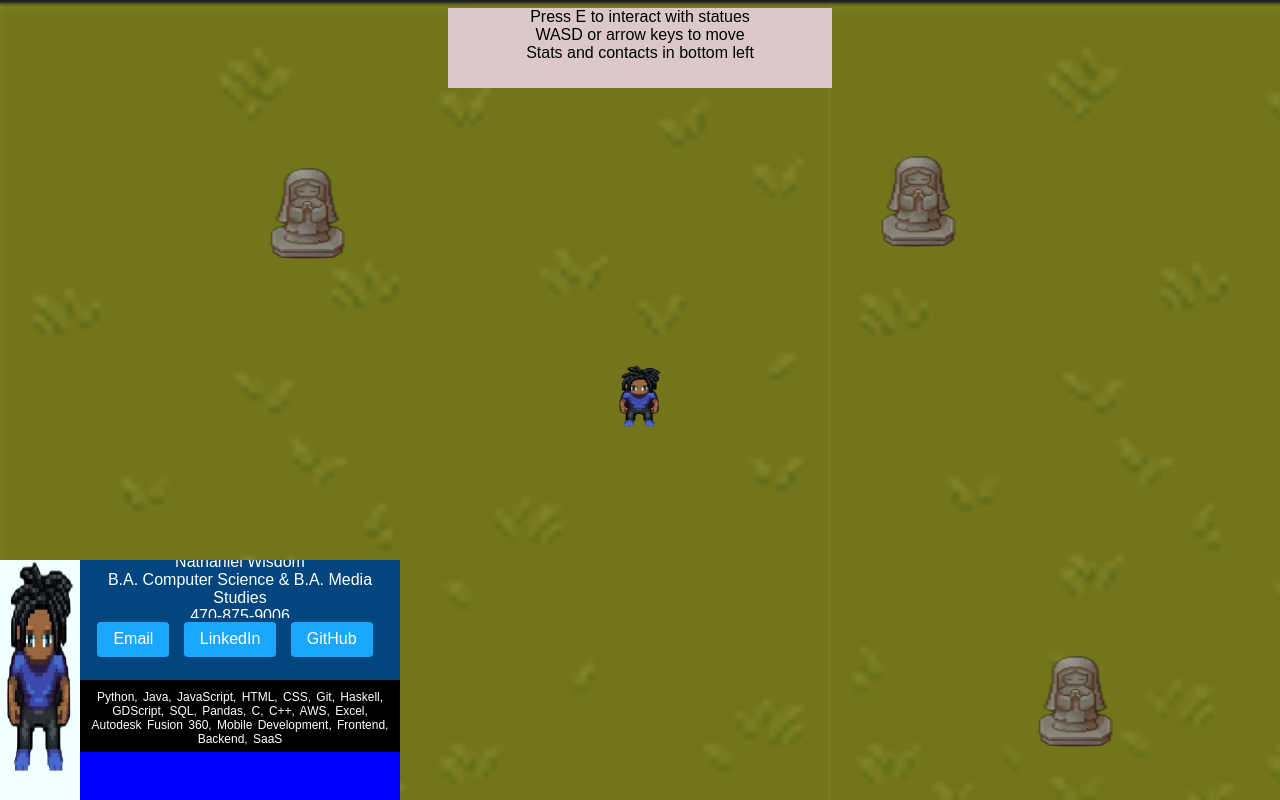
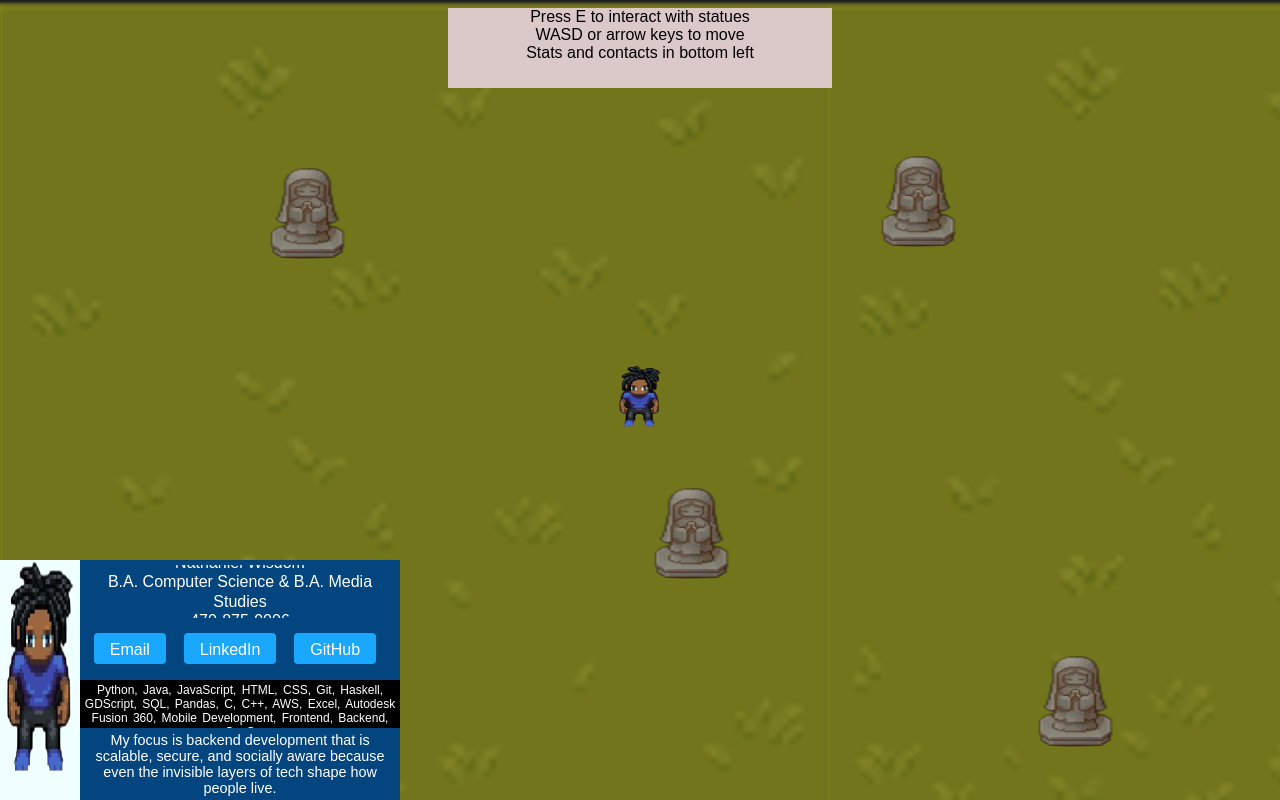
Before and after one commit to NathanielWisdom/GamePortfolio, a plain HTML site: page index.html in a window 1280 px wide. Drawn offline with Linux system fonts and the light colour scheme.

Commit message:
fininished version as of 7/14

```diff
--- a/config.js
+++ b/config.js
@@ -25,19 +25,23 @@ export const projects = [
         id: 'laundry-app',
         title: 'Pomona Laundry App',
         description: 'Centralized laundry intelligence app for Pomona College laundry',
-        link: '',
+        link: 'https://github.com/bgizaw/laundry-app-react-native',
         image: 'assets/StatueImg.png',
         x: window.innerWidth * 0.80,   // 57.3% of screen width
         y: window.innerHeight * 0.81,  // 23.1% of screen height
         width: 100,
         height: 100
+    },
+    {
+        id: 'resume',
+        title: 'Master Resume',
+        description: 'Live Link to my consistently updated master resume',
+        link: 'https://docs.google.com/document/d/1CMZXSwNGHI7rJfJBr1GsKPOzQclv-gMF/edit?usp=sharing&ouid=109188050300561817816&rtpof=true&sd=true',
+        image: 'assets/StatueImg.png',
+        x: window.innerWidth * 0.5,   // 50% of screen width
+        y: window.innerHeight * 0.6,  // 50% of screen height
+        width: 100,
+        height: 100
     }
+
 ];
-
-export const skills = ['Python', 'JavaScript', 'CSS', 'HTML',
-
-]
-
-export const contacts = [
-
-]
--- a/gameLogics/player.js
+++ b/gameLogics/player.js
@@ -8,19 +8,19 @@ export function movePlayer(keymap){
     let dx = 0;
     let dy = 0;
 
-    if (keymap['ArrowUp'] || keymap['w']){
+    if (keymap['ArrowUp'] || keymap['w'] || keymap['W']){
         dy -= playerSettings.playerSpeed
     }
 
-    if (keymap['ArrowDown'] || keymap['s']){
+    if (keymap['ArrowDown'] || keymap['s'] || keymap['S']){
         dy += playerSettings.playerSpeed
     }
 
-    if (keymap['ArrowLeft'] || keymap['a']){
+    if (keymap['ArrowLeft'] || keymap['a'] || keymap['A']){
         dx -= playerSettings.playerSpeed
     }
 
-    if (keymap['ArrowRight'] || keymap['d']){
+    if (keymap['ArrowRight'] || keymap['d'] || keymap['D'] ){
         dx += playerSettings.playerSpeed
     }
 
--- a/index.html
+++ b/index.html
@@ -50,6 +50,10 @@
       Python, Java, JavaScript, HTML, CSS, Git, Haskell, GDScript, SQL, Pandas, C, C++, AWS, Excel, Autodesk Fusion 360, Mobile Development, Frontend, Backend, SaaS
     </div>
 
+    <div id="mission-statement">
+      My focus is backend development that is scalable, secure, and socially aware because even the invisible layers of tech shape how people live.
+    </div>
+
 
 
 
--- a/main.js
+++ b/main.js
@@ -1,6 +1,8 @@
-import { projects, contacts, skills } from "./config.js";
+import { projects } from "./config.js";
 import { movePlayer } from "./gameLogics/player.js";
 import { isColliding } from "./gameLogics/collision.js";
+
+console.log('Projects loaded:', projects);
 
 let playerX = window.innerWidth/2;
 let playerY = window.innerHeight/2;
@@ -17,6 +19,8 @@ function initiate(){
     playerDiv = document.getElementById('player')
     playerDiv.style.backgroundImage = "url('assets/Player/Walk Down.png')";
     playerDiv.style.backgroundSize = '50px 70px'
+
+
 
 
 
--- a/styles.css
+++ b/styles.css
@@ -67,6 +67,7 @@
   flex-direction: column;
   align-items: center;
   justify-content: center;
+   padding: 5px;
 }
 
 .contact-links a {
@@ -79,6 +80,7 @@
     margin-right: 10px;
     justify-content: center;
     height: 60%;
+    align-items: center;
 }
 
 .contact-links a:hover {
@@ -89,6 +91,10 @@
     height: 50%;
     /* padding: 2%; */
     margin-top: 4px;
+    display: flex;
+    align-items: center;
+    justify-content: center;
+    gap: 8px;
 }
 
 #header {
@@ -106,14 +112,13 @@
 }
 
 #skills {
-  height: 30%; /* Remaining space */
-  /* Remove the width: 80% */
+  height: 20%;
   background-color: rgb(0, 0, 0);
   color: white;
-  padding: 10px;
+  padding: 1%;
   font-size: 12px;
-  word-spacing: 2px; /* Space out the skills */
-  text-align: center; /* Center the text */
+  word-spacing: 2px;
+  text-align: center;
 }
 
 #right-content {
@@ -121,17 +126,30 @@
   height: 100%;
   display: flex;
   flex-direction: column;
-  background-color: blue;
+  background-color: rgb(2, 69, 127);
 }
 
 .information {
     height: 50%;
     display: flex;
-    color: white; /* Make phone number visible */
+    color: white;
     align-items: center;
     justify-content: center;
     text-align: center;
-    /* padding: 5px; */
-    /* line-height: 1.3; */
-    /* margin-top: 5% */
+    padding: 5px;
+    line-height: 1.2;
 }
+
+#mission-statement {
+    height: 30%;
+    font-size: 90%;
+    color: white;
+    text-align: center;
+    justify-items: center;
+    align-items: center;
+    display: flex;
+    margin-left: 5px;
+    margin-right: 5px;
+    /* padding: 5%; */
+
+}
```
